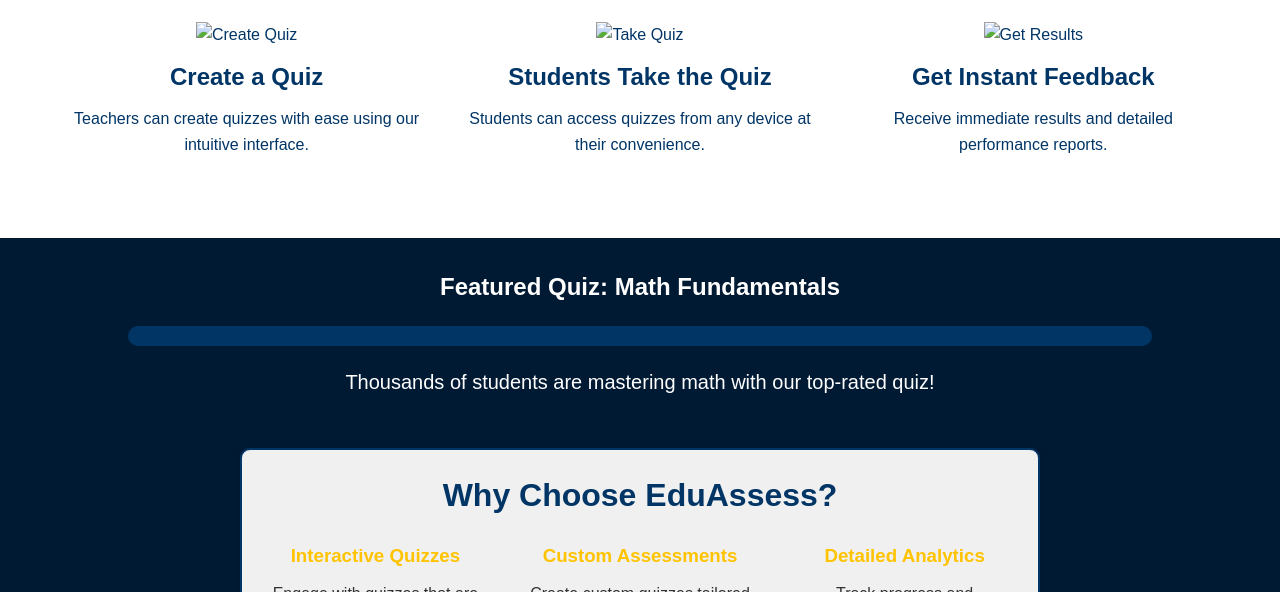
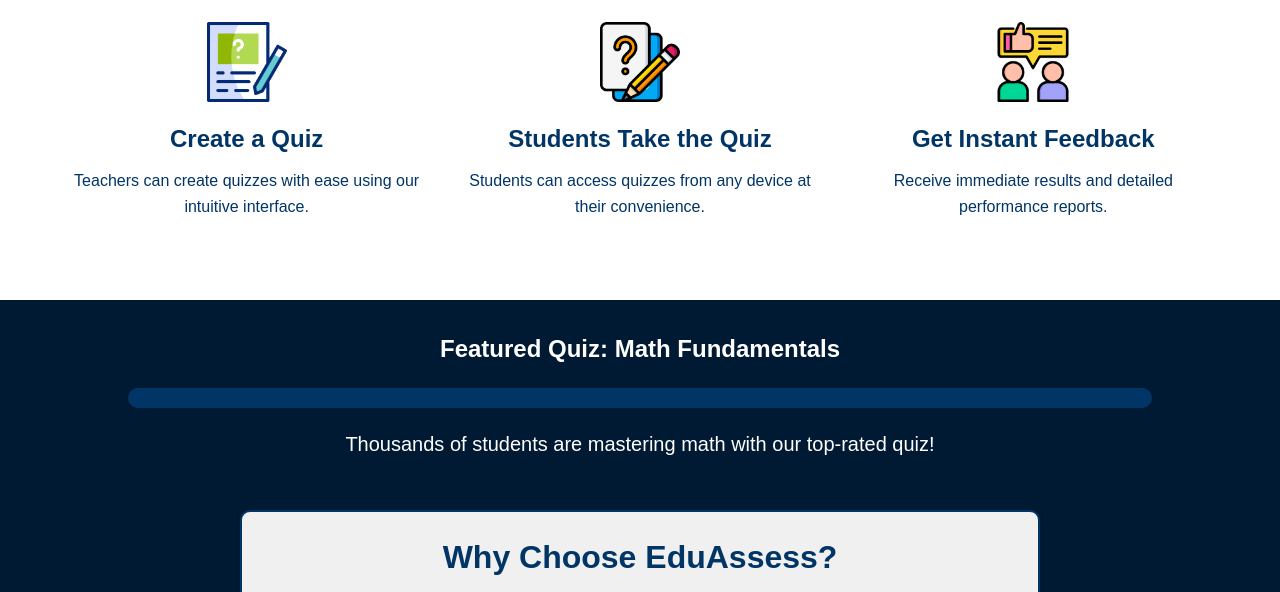
Before and after one commit to sahas06/EduAssess-Assessment-, a plain HTML site: page index.html in a window 1280 px wide. Shown: the part 550-1142 px from the top of the page. Drawn offline with Linux system fonts and the light colour scheme.

Commit message:
Update index.html

```diff
--- a/index.html
+++ b/index.html
@@ -9,7 +9,7 @@
 <body>
     <header class="header">
         <div class="logo">
-            <img src="./vnr logo.jpg" alt="vnr Logo">
+            <img src="./images/vnr logo.jpg" alt="vnr Logo">
             <h1 class="quizzone-heading">EduAssess</h1>
         </div>
         <nav class="nav">
@@ -41,17 +41,17 @@
             <h2>How It Works</h2>
             <div class="steps">
                 <div class="step">
-                    <img src="./question_14232189.png" alt="Create Quiz">
+                    <img src="./images/question_14232189.png" alt="Create Quiz">
                     <h3>Create a Quiz</h3>
                     <p>Teachers can create quizzes with ease using our intuitive interface.</p>
                 </div>
                 <div class="step">
-                    <img src="./cards_6638715.png" alt="Take Quiz">
+                    <img src="./images/cards_6638715.png" alt="Take Quiz">
                     <h3>Students Take the Quiz</h3>
                     <p>Students can access quizzes from any device at their convenience.</p>
                 </div>
                 <div class="step">
-                    <img src="./customer-review_14785124.png" alt="Get Results">
+                    <img src="./images/customer-review_14785124.png" alt="Get Results">
                     <h3>Get Instant Feedback</h3>
                     <p>Receive immediate results and detailed performance reports.</p>
                 </div>
```
